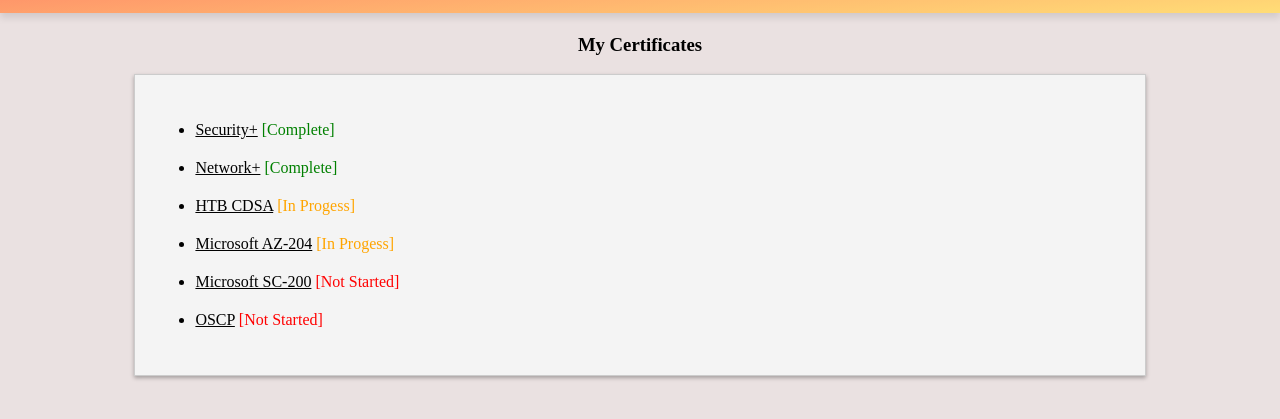
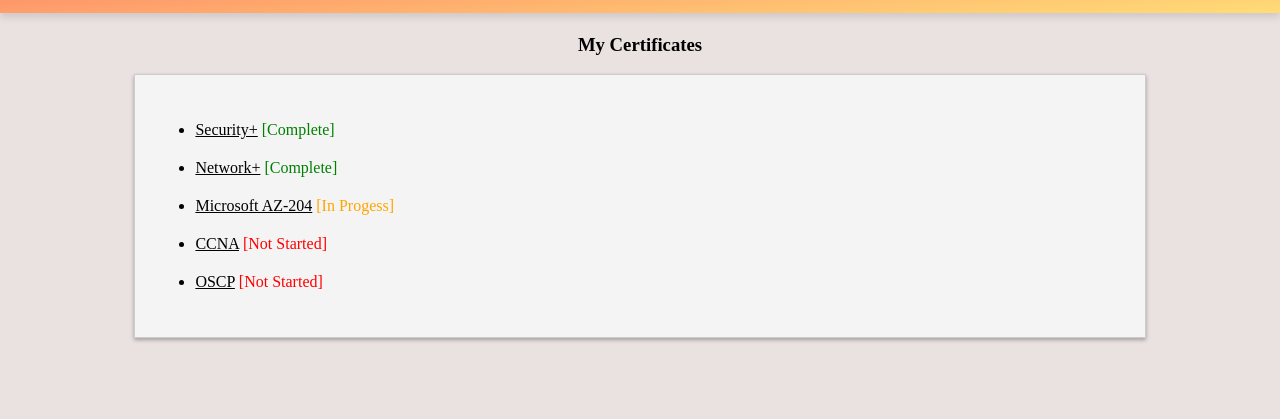
Before and after one commit to blightjl/my_portfolio, a website: page Website/certificates.html in a window 1280 px wide. Shown: the part 85-504 px from the top of the page. Drawn offline with Linux system fonts and the light colour scheme.

Commit message:
+ updated certificate priority

```diff
--- a/Website/certificates.html
+++ b/Website/certificates.html
@@ -27,9 +27,8 @@
         <ul>
             <li><a href="https://www.credly.com/badges/45e11fe9-ffb9-4f0b-82a6-57b7b96af190/public_url" target="_blank" rel="noopener noreferrer" title="CompTIA Security+">Security+</a> <span style="color: green">[Complete]</span></li>
             <li><a href="https://www.credly.com/badges/0e00b37b-f289-46ba-99b8-1ca0ecce4839/public_url" target="_blank" rel="noopener noreferrer" title="CompTIA Network+">Network+</a> <span style="color: green">[Complete]</span></li>
-            <li><a href="https://www.hackthebox.com/blog/defensive-security-analyst-certification" target="_blank" rel="noopener noreferrer" title="Hack The Box: Certified Defensive Security Analyst">HTB CDSA</a> <span class="work-in-progress" style="color: orange">[In Progess]</span></li>
             <li><a href="https://learn.microsoft.com/en-us/credentials/certifications/azure-developer/?practice-assessment-type=certification" target="_blank" rel="noopener noreferrer" title="Microsoft Certified: Azure Developer Associate">Microsoft AZ-204</a> <span class="work-in-progress" style="color: orange">[In Progess]</span></li>
-            <li><a href="https://learn.microsoft.com/en-us/credentials/certifications/security-operations-analyst/?practice-assessment-type=certification" target="_blank" rel="noopener noreferrer" title="Microsoft Certified: Security Operations Analyst Associate">Microsoft SC-200</a> <span class="not-started" style="color: red">[Not Started]</span></li>
+            <li><a href="https://www.cisco.com/c/en/us/training-events/training-certifications/exams/current-list/ccna-200-301.html" target="_blank" rel="noopener noreferrer" title="Cisco Certified Network Associate">CCNA</a> <span class="not-started" style="color: red">[Not Started]</span></li>
             <li><a href="https://www.offsec.com/courses/pen-200/" target="_blank" rel="noopener noreferrer" title="Offensive Security Certified Professional">OSCP</a><span class="not-started" style="color: red"> [Not Started]</span></li>
         </ul>
     </div>
```
